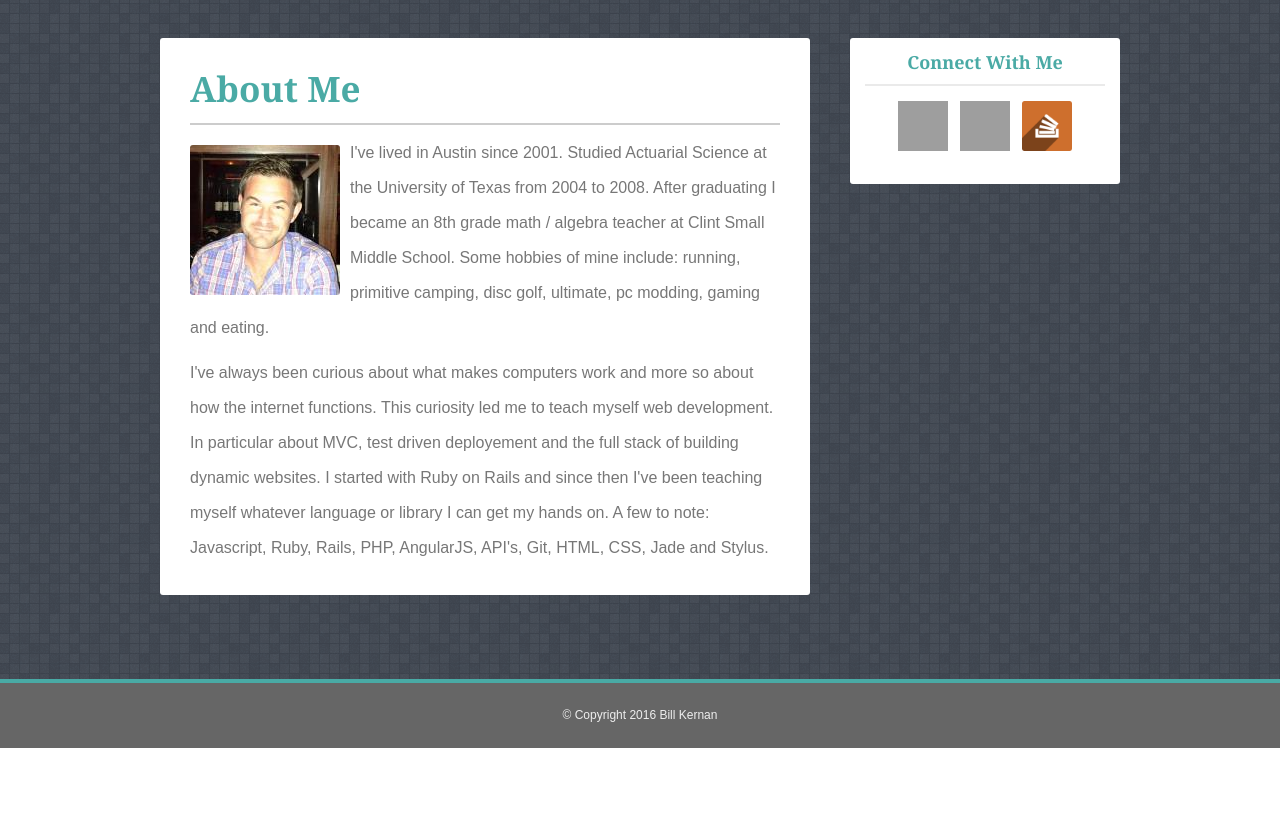
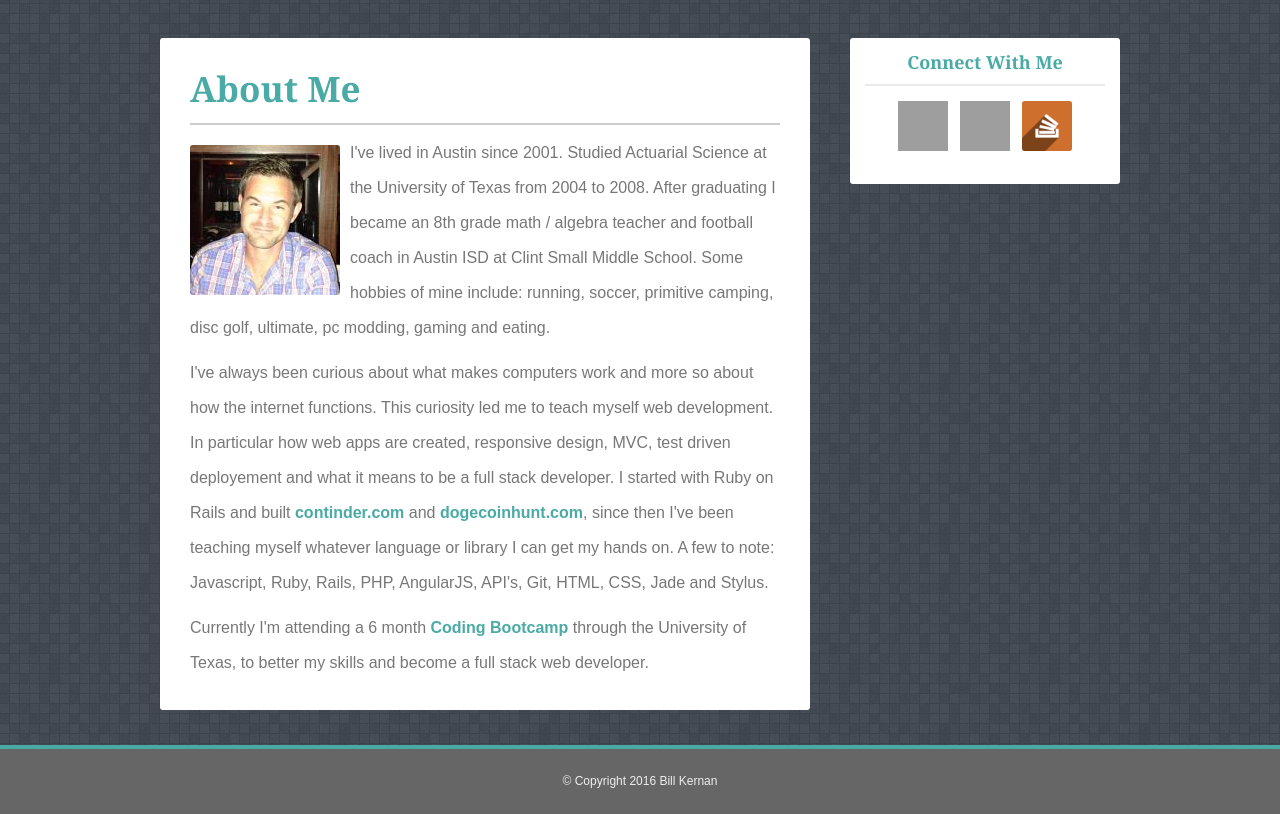
Before and after one commit to wkernan/Basic-Portfolio, a PHP site: page / in a window 1280 px wide. Shown: the part 57-871 px from the top of the page. Before the commit the page ends 805 px from the top, so only its background shows below. Run offline with PHP 8.4, Linux system fonts and the light colour scheme; some libraries are stand-ins or nearby versions; grey boxes are pictures that could not be loaded.

Commit message:
rewording

```diff
--- a/assets/css/style.css
+++ b/assets/css/style.css
@@ -199,6 +199,16 @@ a.top:hover {
 	margin: 20px 10px 10px 0;
 }
 
+.span {
+	color: #4aaaa5;
+	text-decoration: none;
+	font-weight: bold;
+}
+
+.span:hover {
+	color: #777777;
+}
+
 .connect {
 	border-radius: 3px;
   margin: 35px 0 20px 20px;
--- a/index.html
+++ b/index.html
@@ -26,10 +26,11 @@
 				<div class="about">
 					<header class="line-dark"><h2>About Me</h2></header>
 					<img src="assets/images/me.jpeg" alt="Bill Kernan">
-					<p>I've lived in Austin since 2001. Studied Actuarial Science at the University of Texas from 2004 to 2008. After graduating I became an 8th grade math / algebra teacher at Clint Small Middle School. Some hobbies of mine include: running, primitive camping, disc golf, ultimate, pc modding, gaming and eating.
+					<p>I've lived in Austin since 2001. Studied Actuarial Science at the University of Texas from 2004 to 2008. After graduating I became an 8th grade math / algebra teacher and football coach in Austin ISD at Clint Small Middle School. Some hobbies of mine include: running, soccer, primitive camping, disc golf, ultimate, pc modding, gaming and eating.
 					</p>
-					<p>I've always been curious about what makes computers work and more so about how the internet functions. This curiosity led me to teach myself web development. In particular about MVC, test driven deployement and the full stack of building dynamic websites. I started with Ruby on Rails and since then I've been teaching myself whatever language or library I can get my hands on. A few to note: Javascript, Ruby, Rails, PHP, AngularJS, API's, Git, HTML, CSS, Jade and Stylus.
+					<p>I've always been curious about what makes computers work and more so about how the internet functions. This curiosity led me to teach myself web development. In particular how web apps are created, responsive design, MVC, test driven deployement and what it means to be a full stack developer. I started with Ruby on Rails and built <a href="http://www.continder.com" class="span">continder.com</a> and <a href="http://www.dogecoinhunt.com" class="span">dogecoinhunt.com</a>, since then I've been teaching myself whatever language or library I can get my hands on. A few to note: Javascript, Ruby, Rails, PHP, AngularJS, API's, Git, HTML, CSS, Jade and Stylus.
 					</p>
+					<p>Currently I'm attending a 6 month <a href="https://www.codingbootcamputaustin.com/" class="span">Coding Bootcamp</a> through the University of Texas, to better my skills and become a full stack web developer.
 				</div>
 				<div class="connect">
 					<header class="line center"><h4>Connect With Me</h4></header>
```
